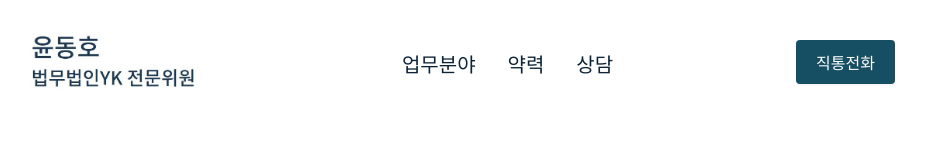
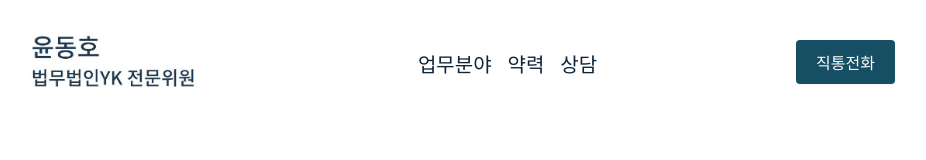
Before and after one commit to vibap00/Portfolio, a Next.js app: page / in a window 1280 px wide. Shown: the top 160 px of the page, without its empty margins (169-1095 px from the left). Built offline with nearby package versions, Linux system fonts and the light colour scheme.

Commit message:
margin change

```diff
--- a/components/shared/AppHeader.jsx
+++ b/components/shared/AppHeader.jsx
@@ -92,17 +92,17 @@ function AppHeader() {
 							: 'hidden'
 					}
 				>
-					<div className="block text-left text-lg sm:text-base md:text-lg lg:text-xl text-primary-dark dark:text-ternary-light hover:text-secondary-dark dark:hover:text-secondary-light  sm:mx-4 mb-2 sm:py-2">
+					<div className="block text-left text-lg sm:text-base md:text-lg lg:text-xl text-primary-dark dark:text-ternary-light hover:text-secondary-dark dark:hover:text-secondary-light  sm:mx-4 md:mx-2 mb-2 sm:py-2 whitespace-nowrap">
 						<Link href="/projects" aria-label="Projects">
 							업무분야
 						</Link>
 					</div>
-					<div className="block text-left text-lg sm:text-base md:text-lg lg:text-xl text-primary-dark dark:text-ternary-light hover:text-secondary-dark dark:hover:text-secondary-light  sm:mx-4 mb-2 sm:py-2 border-t-2 pt-3 sm:pt-2 sm:border-t-0 border-primary-light dark:border-secondary-dark">
+					<div className="block text-left text-lg sm:text-base md:text-lg lg:text-xl text-primary-dark dark:text-ternary-light hover:text-secondary-dark dark:hover:text-secondary-light  sm:mx-4 md:mx-2 mb-2 sm:py-2 whitespace-nowrap border-t-2 pt-3 sm:pt-2 sm:border-t-0 border-primary-light dark:border-secondary-dark">
 						<Link href="/about" aria-label="About Me">
 							약력
 						</Link>
 					</div>
-					<div className="block text-left text-lg sm:text-base md:text-lg lg:text-xl text-primary-dark dark:text-ternary-light hover:text-secondary-dark dark:hover:text-secondary-light  sm:mx-4 mb-2 sm:py-2 border-t-2 pt-3 sm:pt-2 sm:border-t-0 border-primary-light dark:border-secondary-dark">
+					<div className="block text-left text-lg sm:text-base md:text-lg lg:text-xl text-primary-dark dark:text-ternary-light hover:text-secondary-dark dark:hover:text-secondary-light  sm:mx-4 md:mx-2 mb-2 sm:py-2 whitespace-nowrap border-t-2 pt-3 sm:pt-2 sm:border-t-0 border-primary-light dark:border-secondary-dark">
 						<Link href="/contact" aria-label="Contact">
 							상담
 						</Link>
@@ -121,20 +121,20 @@ function AppHeader() {
 				{/* Header links large screen */}
 				<div className="hidden m-0 sm:ml-4 mt-5 sm:mt-3 sm:flex p-5 sm:p-0 justify-center items-center shadow-lg sm:shadow-none">
 					<div
-						className="block text-left text-lg sm:text-base md:text-lg lg:text-xl text-primary-dark dark:text-ternary-light hover:text-secondary-dark dark:hover:text-secondary-light  sm:mx-4 mb-2 sm:py-2"
+						className="block text-left text-lg sm:text-base md:text-lg lg:text-xl text-primary-dark dark:text-ternary-light hover:text-secondary-dark dark:hover:text-secondary-light  sm:mx-4 md:mx-2 mb-2 sm:py-2 whitespace-nowrap"
 						aria-label="Projects"
 					>
 						<Link href="/projects">업무분야</Link>
 					</div>
 					<div
-						className="block text-left text-lg sm:text-base md:text-lg lg:text-xl text-primary-dark dark:text-ternary-light hover:text-secondary-dark dark:hover:text-secondary-light  sm:mx-4 mb-2 sm:py-2"
+						className="block text-left text-lg sm:text-base md:text-lg lg:text-xl text-primary-dark dark:text-ternary-light hover:text-secondary-dark dark:hover:text-secondary-light  sm:mx-4 md:mx-2 mb-2 sm:py-2 whitespace-nowrap"
 						aria-label="About Me"
 					>
 						<Link href="/about">약력</Link>
 					</div>
 
 					<div
-						className="block text-left text-lg sm:text-base md:text-lg lg:text-xl text-primary-dark dark:text-ternary-light hover:text-secondary-dark dark:hover:text-secondary-light  sm:mx-4 mb-2 sm:py-2"
+						className="block text-left text-lg sm:text-base md:text-lg lg:text-xl text-primary-dark dark:text-ternary-light hover:text-secondary-dark dark:hover:text-secondary-light  sm:mx-4 md:mx-2 mb-2 sm:py-2 whitespace-nowrap"
 						aria-label="Contact"
 					>
 						<Link href="/contact">상담</Link>
```
